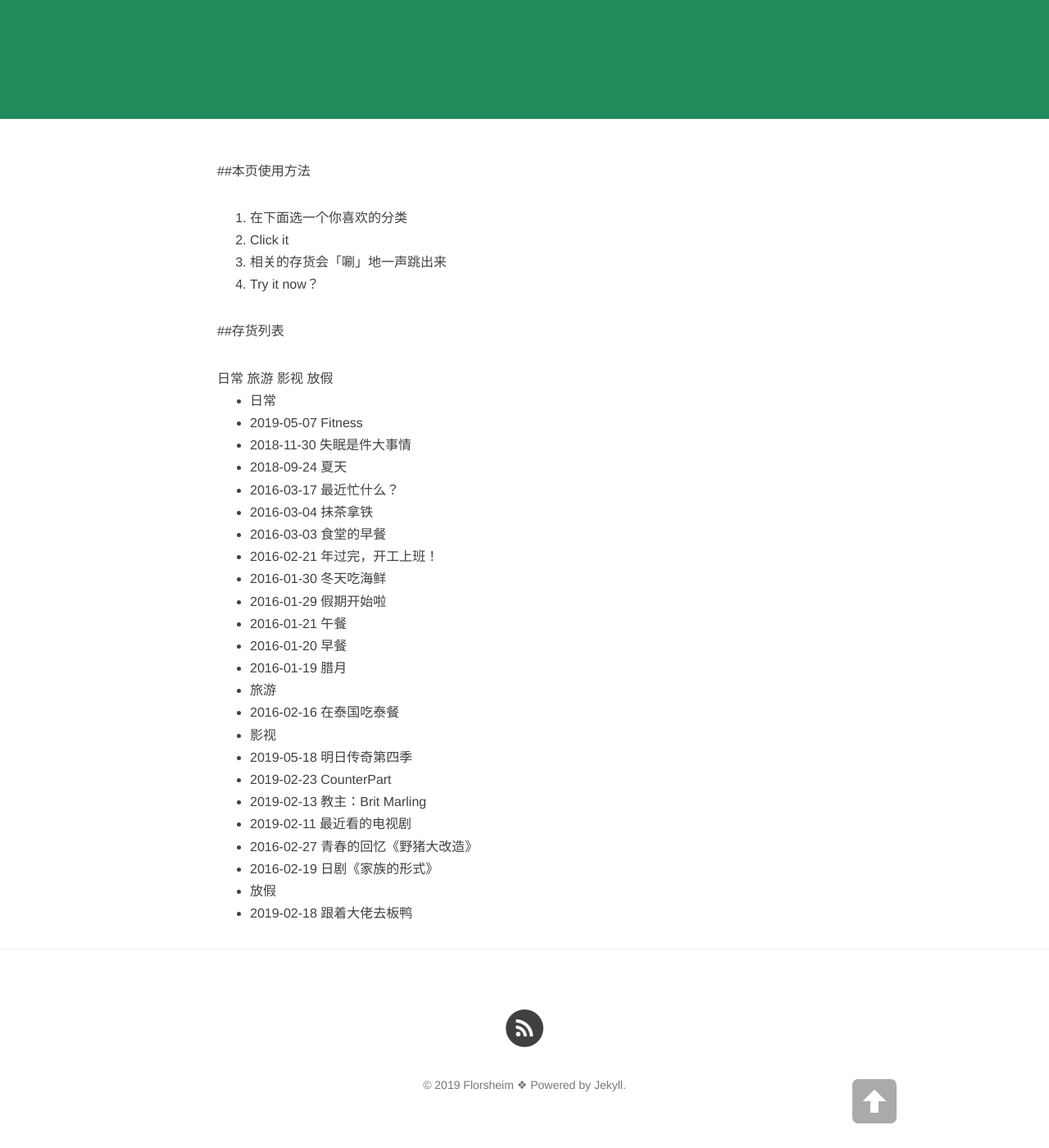
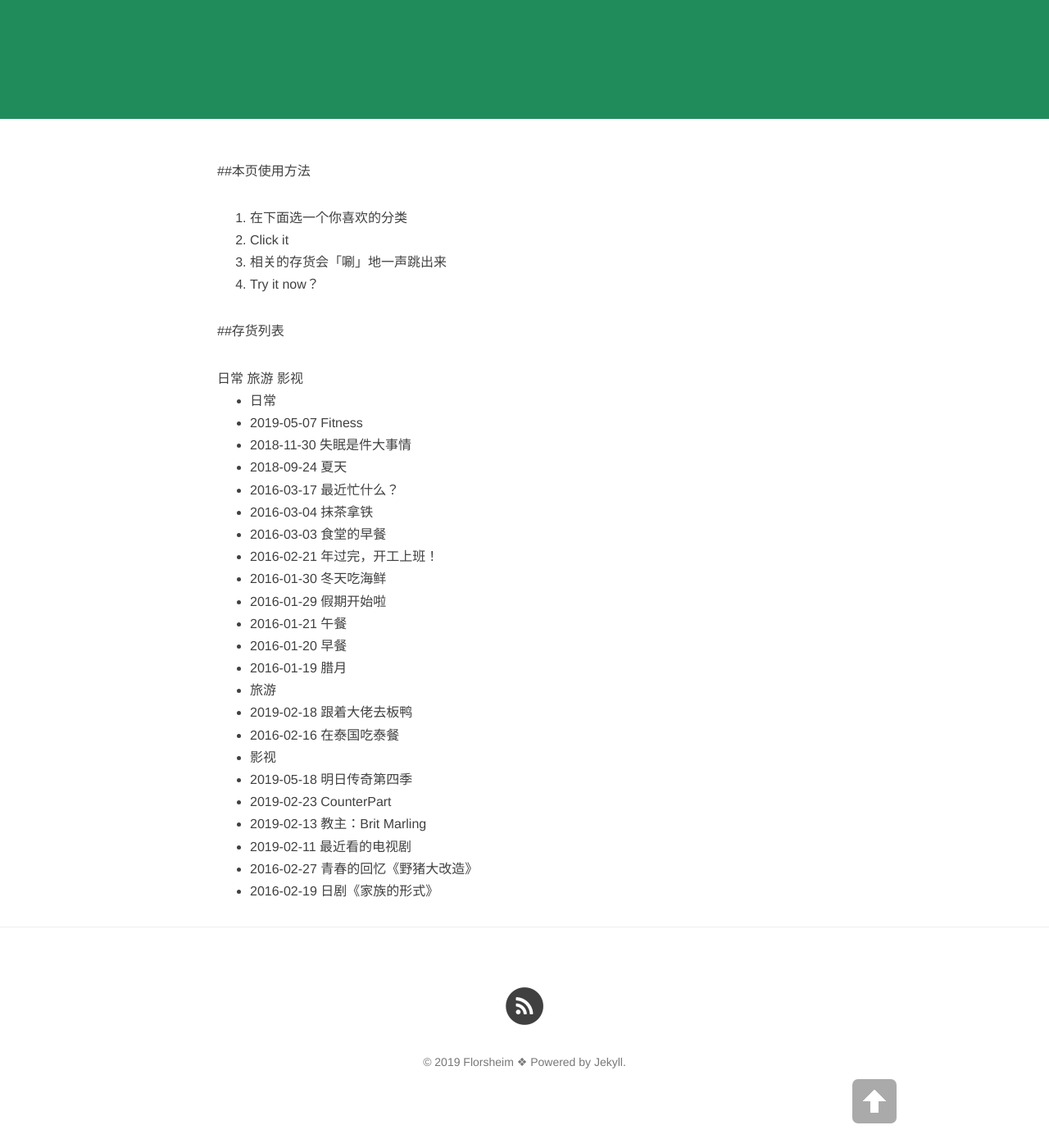
Before and after one commit to bear-kid/bear-kid.github.io, a Jekyll site: the page built from tags.md, in a window 1280 px wide and 1400 px high, scrolled down 283 px. Shown: the whole window at 82% size. Built offline with Jekyll 4.4.1, drawn with Linux system fonts in a browser that asks for light colours; nearby versions of some CDN libraries; library files that are not in the unit come from our copies; after the commit the page ends 1656 px from its top, so only the background shows below that.

Commit message:
Update 2019-02-18-TraveltoSpain.md

```diff
--- a/_posts/2019-02-18-TraveltoSpain.md
+++ b/_posts/2019-02-18-TraveltoSpain.md
@@ -3,7 +3,7 @@ layout: post
 title: 跟着大佬去板鸭
 date: 2019-02-18
 categories: blog
-tags: [放假]
+tags: [旅游]
 ---
 
      感觉今天再不把这篇写了，就再也不会去写了，写这篇的目的也很简单，帮助自己记忆=。=
```
